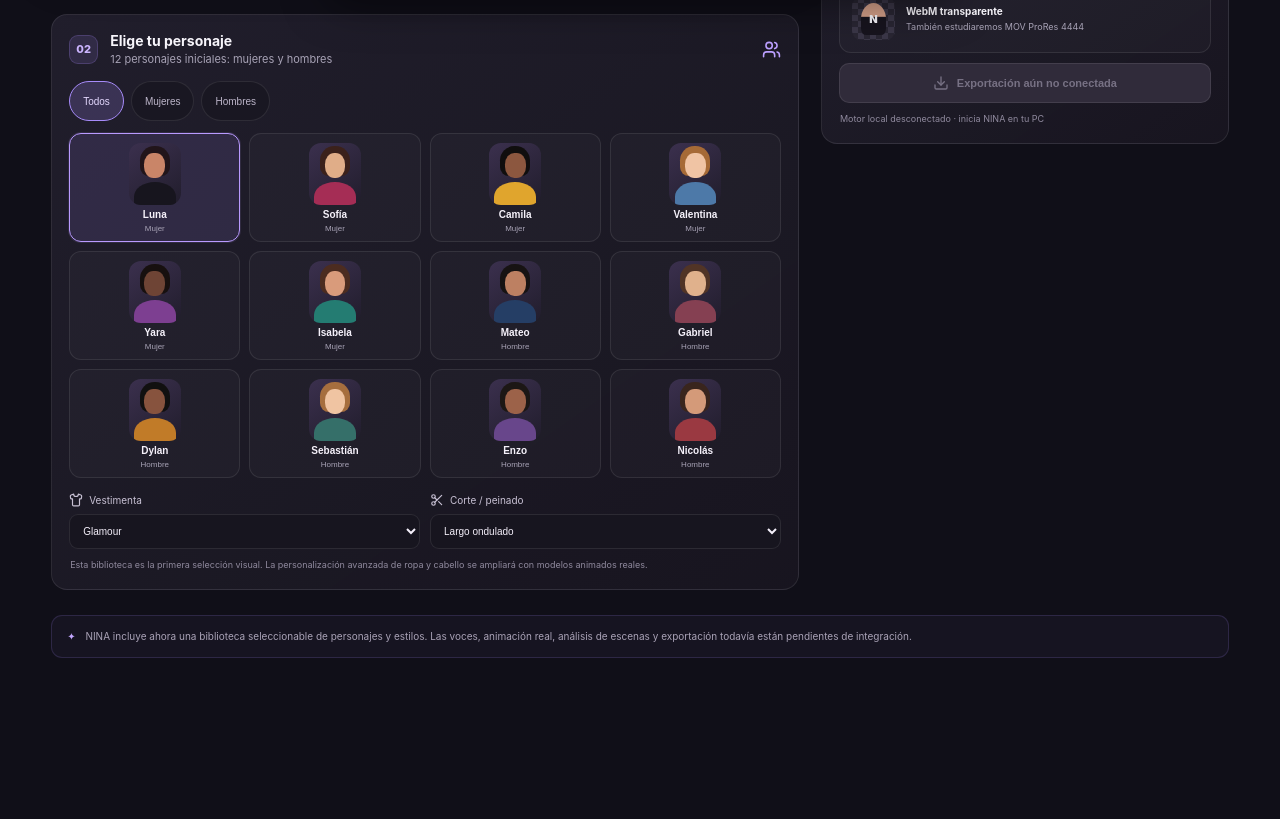
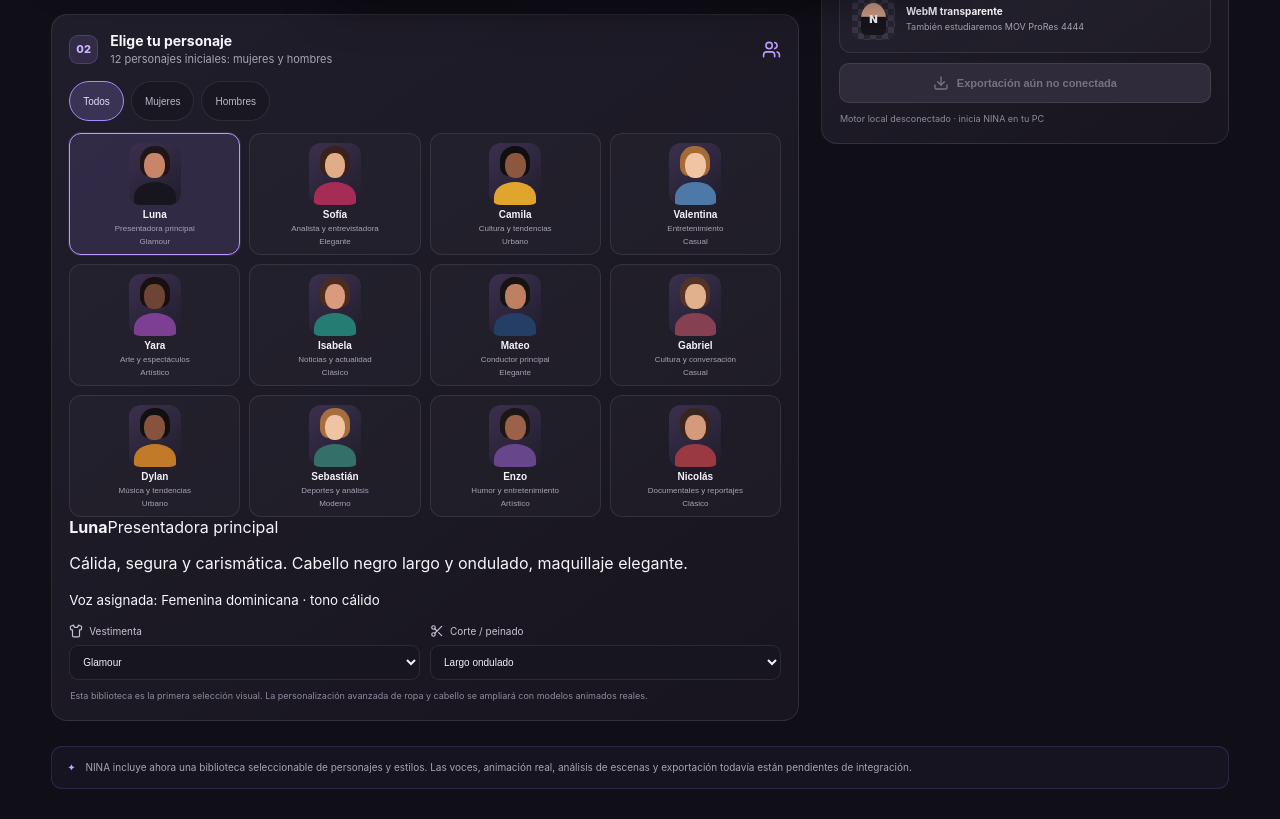
Before and after one commit to admperdilnet-netizen/nina, a React (Vite) app: page / in a window 1280 px wide. Shown: the part 800-1619 px from the top of the page. Before the commit the page ends 1488 px from the top, so only its background shows below. Built offline with nearby package versions, Linux system fonts and the light colour scheme; no server answers.

Commit message:
Add named presenter profiles and character-specific voice identities

```diff
--- a/src/App.jsx
+++ b/src/App.jsx
@@ -6,18 +6,18 @@ const MODES = [
 ]
 
 const CHARACTERS = [
-  {id:'luna',name:'Luna',gender:'Mujer',initials:'LU',skin:'#c98568',hair:'#21151a',outfit:'#17151e',style:'Glamour',hairStyles:['Largo ondulado','Liso largo','Coleta alta','Bob moderno','Rizos definidos']},
-  {id:'sofia',name:'Sofía',gender:'Mujer',initials:'SO',skin:'#e0ad88',hair:'#3b211b',outfit:'#a52d55',style:'Elegante',hairStyles:['Liso largo','Trenzas','Afro natural','Bob moderno','Coleta alta']},
-  {id:'camila',name:'Camila',gender:'Mujer',initials:'CA',skin:'#8c573f',hair:'#100e0e',outfit:'#e0a52d',style:'Urbano',hairStyles:['Afro natural','Rizos definidos','Trenzas','Corto rizado','Largo ondulado']},
-  {id:'valentina',name:'Valentina',gender:'Mujer',initials:'VA',skin:'#f0c4a4',hair:'#a66a36',outfit:'#4d79a8',style:'Casual',hairStyles:['Bob moderno','Liso largo','Coleta alta','Corto rizado','Largo ondulado']},
-  {id:'yara',name:'Yara',gender:'Mujer',initials:'YA',skin:'#6e4435',hair:'#17100f',outfit:'#7d3f91',style:'Artístico',hairStyles:['Afro natural','Trenzas','Rizos definidos','Corto rizado','Coleta alta']},
-  {id:'isabela',name:'Isabela',gender:'Mujer',initials:'IS',skin:'#d99b7b',hair:'#4c2c20',outfit:'#247c72',style:'Clásico',hairStyles:['Largo ondulado','Liso largo','Bob moderno','Trenzas','Coleta alta']},
-  {id:'mateo',name:'Mateo',gender:'Hombre',initials:'MA',skin:'#bd8062',hair:'#171313',outfit:'#253e65',style:'Elegante',hairStyles:['Degradado','Rizos cortos','Clásico peinado','Trenzas cortas','Rapado']},
-  {id:'gabriel',name:'Gabriel',gender:'Hombre',initials:'GA',skin:'#e0b18c',hair:'#513426',outfit:'#854052',style:'Casual',hairStyles:['Clásico peinado','Degradado','Rizos cortos','Largo recogido','Rapado']},
-  {id:'dylan',name:'Dylan',gender:'Hombre',initials:'DY',skin:'#87533e',hair:'#111010',outfit:'#c17b28',style:'Urbano',hairStyles:['Degradado','Afro corto','Trenzas cortas','Rapado','Rizos cortos']},
-  {id:'sebastian',name:'Sebastián',gender:'Hombre',initials:'SE',skin:'#f0c4a2',hair:'#a66e3e',outfit:'#356f69',style:'Moderno',hairStyles:['Largo recogido','Clásico peinado','Degradado','Rizos cortos','Rapado']},
-  {id:'enzo',name:'Enzo',gender:'Hombre',initials:'EN',skin:'#9c6249',hair:'#1c1715',outfit:'#68468b',style:'Artístico',hairStyles:['Afro corto','Trenzas cortas','Degradado','Rapado','Rizos cortos']},
-  {id:'nicolas',name:'Nicolás',gender:'Hombre',initials:'NI',skin:'#d49a79',hair:'#39251d',outfit:'#9a3941',style:'Clásico',hairStyles:['Clásico peinado','Largo recogido','Degradado','Rapado','Rizos cortos']},
+  {id:'luna',name:'Luna',gender:'Mujer',initials:'LU',skin:'#c98568',hair:'#21151a',outfit:'#17151e',style:'Glamour',role:'Presentadora principal',personality:'Cálida, segura y carismática',voice:'Femenina dominicana · tono cálido',look:'Cabello negro largo y ondulado, maquillaje elegante',hairStyles:["Largo ondulado","Liso largo","Coleta alta","Bob moderno","Rizos definidos"]},
+  {id:'sofia',name:'Sofía',gender:'Mujer',initials:'SO',skin:'#e0ad88',hair:'#3b211b',outfit:'#a52d55',style:'Elegante',role:'Analista y entrevistadora',personality:'Inteligente, serena y profesional',voice:'Femenina dominicana · tono claro',look:'Rizos castaños definidos y estilo sofisticado',hairStyles:["Liso largo","Trenzas","Afro natural","Bob moderno","Coleta alta"]},
+  {id:'camila',name:'Camila',gender:'Mujer',initials:'CA',skin:'#8c573f',hair:'#100e0e',outfit:'#e0a52d',style:'Urbano',role:'Cultura y tendencias',personality:'Espontánea, moderna y enérgica',voice:'Femenina dominicana · ritmo juvenil',look:'Piel morena, cabello oscuro y estilo urbano',hairStyles:["Afro natural","Rizos definidos","Trenzas","Corto rizado","Largo ondulado"]},
+  {id:'valentina',name:'Valentina',gender:'Mujer',initials:'VA',skin:'#f0c4a4',hair:'#a66a36',outfit:'#4d79a8',style:'Casual',role:'Entretenimiento',personality:'Optimista, cercana y divertida',voice:'Femenina dominicana · tono alegre',look:'Cabello castaño claro y apariencia fresca',hairStyles:["Bob moderno","Liso largo","Coleta alta","Corto rizado","Largo ondulado"]},
+  {id:'yara',name:'Yara',gender:'Mujer',initials:'YA',skin:'#6e4435',hair:'#17100f',outfit:'#7d3f91',style:'Artístico',role:'Arte y espectáculos',personality:'Expresiva, creativa y apasionada',voice:'Femenina dominicana · expresiva',look:'Rizos afro voluminosos y accesorios coloridos',hairStyles:["Afro natural","Trenzas","Rizos definidos","Corto rizado","Coleta alta"]},
+  {id:'isabela',name:'Isabela',gender:'Mujer',initials:'IS',skin:'#d99b7b',hair:'#4c2c20',outfit:'#247c72',style:'Clásico',role:'Noticias y actualidad',personality:'Formal, equilibrada y confiable',voice:'Femenina dominicana · dicción pausada',look:'Cabello castaño largo y presentación clásica',hairStyles:["Largo ondulado","Liso largo","Bob moderno","Trenzas","Coleta alta"]},
+  {id:'mateo',name:'Mateo',gender:'Hombre',initials:'MA',skin:'#bd8062',hair:'#171313',outfit:'#253e65',style:'Elegante',role:'Conductor principal',personality:'Seguro, respetuoso y directo',voice:'Masculina dominicana · tono firme',look:'Cabello oscuro corto y vestuario formal',hairStyles:["Degradado","Rizos cortos","Clásico peinado","Trenzas cortas","Rapado"]},
+  {id:'gabriel',name:'Gabriel',gender:'Hombre',initials:'GA',skin:'#e0b18c',hair:'#513426',outfit:'#854052',style:'Casual',role:'Cultura y conversación',personality:'Amable, curioso y conversador',voice:'Masculina dominicana · tono cercano',look:'Cabello castaño y apariencia casual',hairStyles:["Clásico peinado","Degradado","Rizos cortos","Largo recogido","Rapado"]},
+  {id:'dylan',name:'Dylan',gender:'Hombre',initials:'DY',skin:'#87533e',hair:'#111010',outfit:'#c17b28',style:'Urbano',role:'Música y tendencias',personality:'Dinámico, espontáneo y juvenil',voice:'Masculina dominicana · ritmo ágil',look:'Piel morena y corte urbano moderno',hairStyles:["Degradado","Afro corto","Trenzas cortas","Rapado","Rizos cortos"]},
+  {id:'sebastian',name:'Sebastián',gender:'Hombre',initials:'SE',skin:'#f0c4a2',hair:'#a66e3e',outfit:'#356f69',style:'Moderno',role:'Deportes y análisis',personality:'Competitivo, animado y preciso',voice:'Masculina dominicana · tono enérgico',look:'Cabello castaño claro y estilo moderno',hairStyles:["Largo recogido","Clásico peinado","Degradado","Rizos cortos","Rapado"]},
+  {id:'enzo',name:'Enzo',gender:'Hombre',initials:'EN',skin:'#9c6249',hair:'#1c1715',outfit:'#68468b',style:'Artístico',role:'Humor y entretenimiento',personality:'Ingenioso, expresivo y alegre',voice:'Masculina dominicana · tono expresivo',look:'Afro corto y estilo artístico',hairStyles:["Afro corto","Trenzas cortas","Degradado","Rapado","Rizos cortos"]},
+  {id:'nicolas',name:'Nicolás',gender:'Hombre',initials:'NI',skin:'#d49a79',hair:'#39251d',outfit:'#9a3941',style:'Clásico',role:'Documentales y reportajes',personality:'Tranquilo, observador y reflexivo',voice:'Masculina dominicana · tono sereno',look:'Cabello oscuro clásico y presencia madura',hairStyles:["Clásico peinado","Largo recogido","Degradado","Rapado","Rizos cortos"]},
 ]
 const OUTFITS = ['Elegante','Casual','Urbano','Glamour','Deportivo','Formal','Tropical','Artístico']
 const OUTFIT_COLORS = {Elegante:'#263c66',Casual:'#477d70',Urbano:'#b27627',Glamour:'#a52d55',Deportivo:'#287b9a',Formal:'#403d62',Tropical:'#d18b25',Artístico:'#784b91'}
@@ -137,7 +137,7 @@ export default function App() {
             <section className="panel character-panel">
               <div className="panel-heading"><div><span className="step-number">02</span><div><h2>Elige tu personaje</h2><p>12 personajes iniciales: mujeres y hombres</p></div></div><Users size={19} /></div>
               <div className="gender-filter">{['Todos','Mujer','Hombre'].map(g => <button key={g} className={genderFilter===g?'active':''} onClick={()=>setGenderFilter(g)}>{g==='Todos'?'Todos':g==='Mujer'?'Mujeres':'Hombres'}</button>)}</div>
-              <div className="character-grid">{CHARACTERS.filter(c=>genderFilter==='Todos'||c.gender===genderFilter).map(c=><button key={c.id} className={`character-card ${characterId===c.id?'chosen':''}`} onClick={()=>chooseCharacter(c)}><span className="character-portrait" style={{'--skin':c.skin,'--hair':c.hair,'--outfit':c.outfit}}><i className="portrait-hair"/><i className="portrait-face"/><i className="portrait-body"/></span><strong>{c.name}</strong><small>{c.gender}</small></button>)}</div>
+              <div className="character-grid">{CHARACTERS.filter(c=>genderFilter==='Todos'||c.gender===genderFilter).map(c=><button key={c.id} className={`character-card ${characterId===c.id?'chosen':''}`} onClick={()=>chooseCharacter(c)} aria-pressed={characterId===c.id}><span className="character-portrait" style={{'--skin':c.skin,'--hair':c.hair,'--outfit':c.outfit}}><i className="portrait-hair"/><i className="portrait-face"/><i className="portrait-body"/></span><strong>{c.name}</strong><small>{c.role}</small><small className="character-style">{c.style}</small></button>)}</div><div className="selected-character-info"><div><strong>{character.name}</strong><span>{character.role}</span></div><p>{character.personality}. {character.look}.</p><small>Voz asignada: {character.voice}</small></div>
               <div className="customize-row"><label><span><Shirt size={14}/> Vestimenta</span><select value={outfit} onChange={e=>setOutfit(e.target.value)}>{OUTFITS.map(x=><option key={x}>{x}</option>)}</select></label><label><span><Scissors size={14}/> Corte / peinado</span><select value={hairStyle} onChange={e=>setHairStyle(e.target.value)}>{HAIR_STYLES.map(x=><option key={x}>{x}</option>)}</select></label></div>
               <p className="microcopy">Esta biblioteca es la primera selección visual. La personalización avanzada de ropa y cabello se ampliará con modelos animados reales.</p>
             </section>
```
